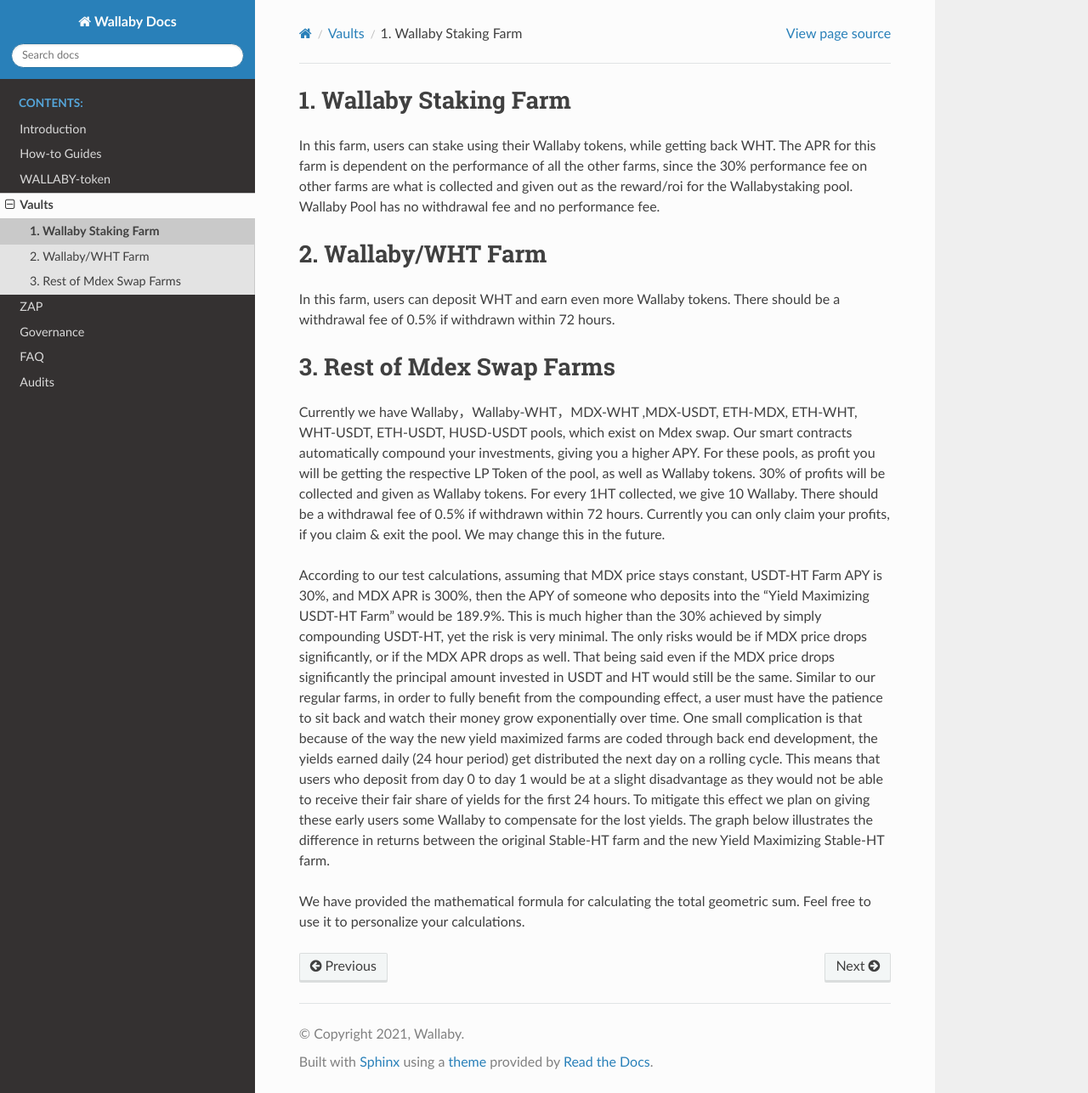
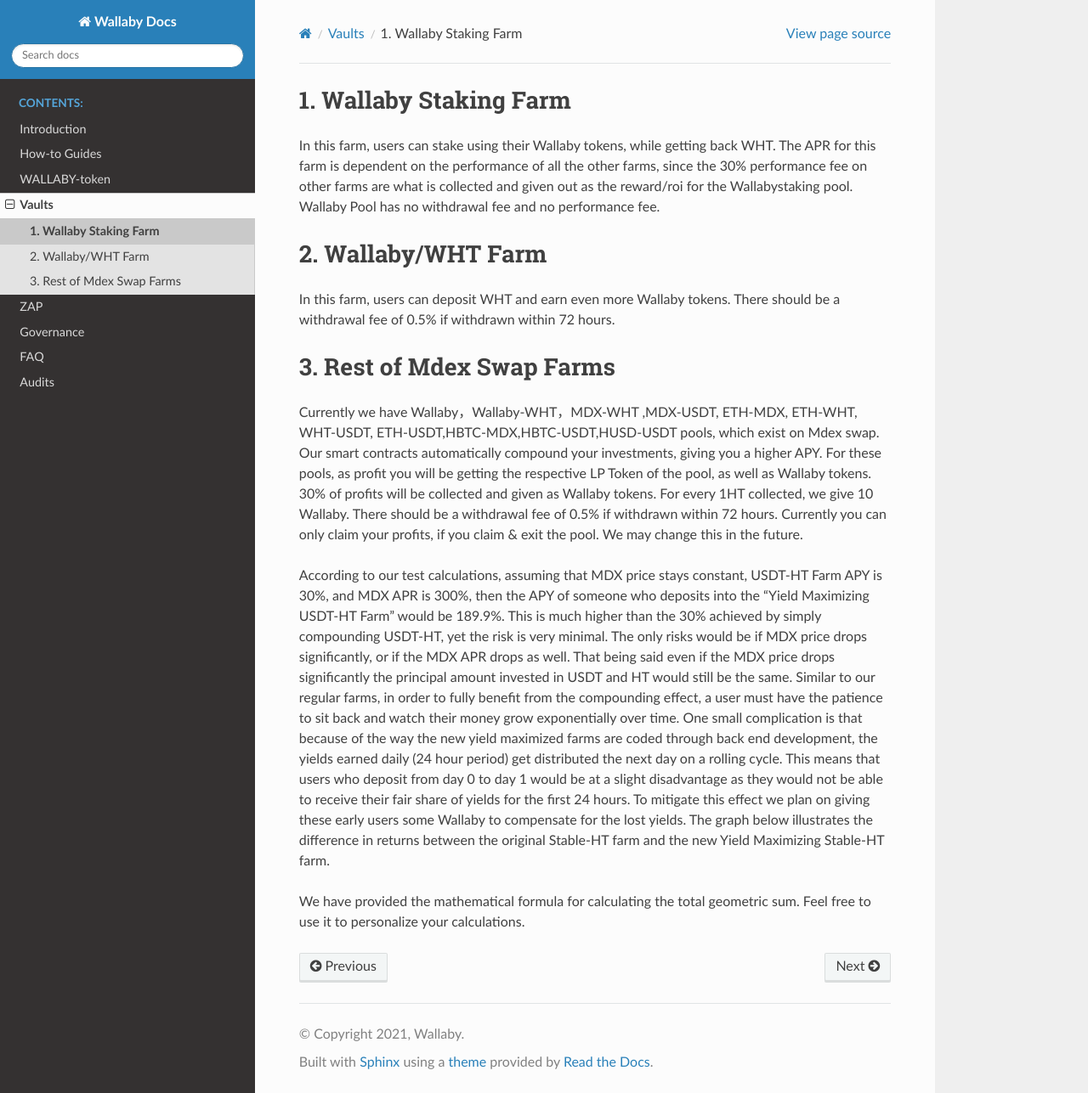
Before and after one commit to wallaby-finance/docs-wallaby, a Sphinx documentation site: the page built from source/Vaults/04_Vaults.rst, in a window 1280 px wide and 1287 px high. Shown: the whole window at 85% size. Built offline with Sphinx 7.4.7 and the Read the Docs theme 2.0.0, drawn with Linux system fonts in a browser that asks for light colours.

Commit message:
Update 04_Vaults.rst

```diff
--- a/source/Vaults/04_Vaults.rst
+++ b/source/Vaults/04_Vaults.rst
@@ -9,7 +9,7 @@ In this farm, users can deposit WHT and earn even more Wallaby tokens. There sho
 
 Rest of Mdex Swap Farms
 ========================
-Currently we have Wallaby，Wallaby-WHT，MDX-WHT ,MDX-USDT, ETH-MDX, ETH-WHT, WHT-USDT, ETH-USDT, HUSD-USDT pools, which exist on Mdex swap. Our smart contracts automatically compound your investments, giving you a higher APY. For these pools, as profit you will be getting the respective LP Token of the pool, as well as Wallaby tokens. 30% of profits will be collected and given as Wallaby tokens. For every 1HT collected, we give 10 Wallaby. There should be a withdrawal fee of 0.5% if withdrawn within 72 hours. Currently you can only claim your profits, if you claim & exit the pool. We may change this in the future.
+Currently we have Wallaby，Wallaby-WHT，MDX-WHT ,MDX-USDT, ETH-MDX, ETH-WHT, WHT-USDT, ETH-USDT,HBTC-MDX,HBTC-USDT,HUSD-USDT pools, which exist on Mdex swap. Our smart contracts automatically compound your investments, giving you a higher APY. For these pools, as profit you will be getting the respective LP Token of the pool, as well as Wallaby tokens. 30% of profits will be collected and given as Wallaby tokens. For every 1HT collected, we give 10 Wallaby. There should be a withdrawal fee of 0.5% if withdrawn within 72 hours. Currently you can only claim your profits, if you claim & exit the pool. We may change this in the future.
 
 
 According to our test calculations, assuming that MDX price stays constant, USDT-HT Farm APY is 30%, and MDX APR is 300%, then the APY of someone who deposits into the “Yield Maximizing USDT-HT Farm” would be 189.9%. This is much higher than the 30% achieved by simply compounding USDT-HT, yet the risk is very minimal. The only risks would be if MDX price drops significantly, or if the MDX APR drops as well. That being said even if the MDX price drops significantly the principal amount invested in USDT and HT would still be the same. Similar to our regular farms, in order to fully benefit from the compounding effect, a user must have the patience to sit back and watch their money grow exponentially over time. One small complication is that because of the way the new yield maximized farms are coded through back end development, the yields earned daily (24 hour period) get distributed the next day on a rolling cycle. This means that users who deposit from day 0 to day 1 would be at a slight disadvantage as they would not be able to receive their fair share of yields for the first 24 hours. To mitigate this effect we plan on giving these early users some Wallaby to compensate for the lost yields. The graph below illustrates the difference in returns between the original Stable-HT farm and the new Yield Maximizing Stable-HT farm.
```
